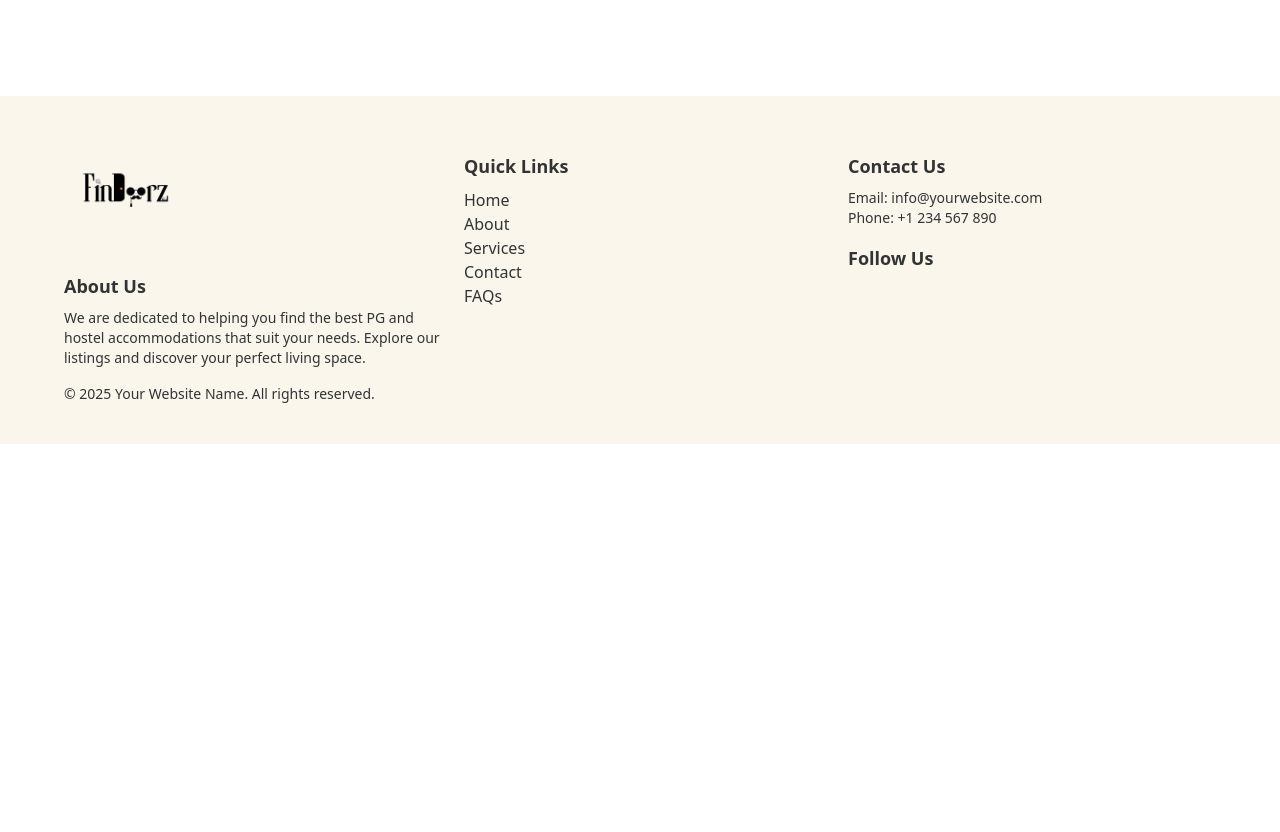
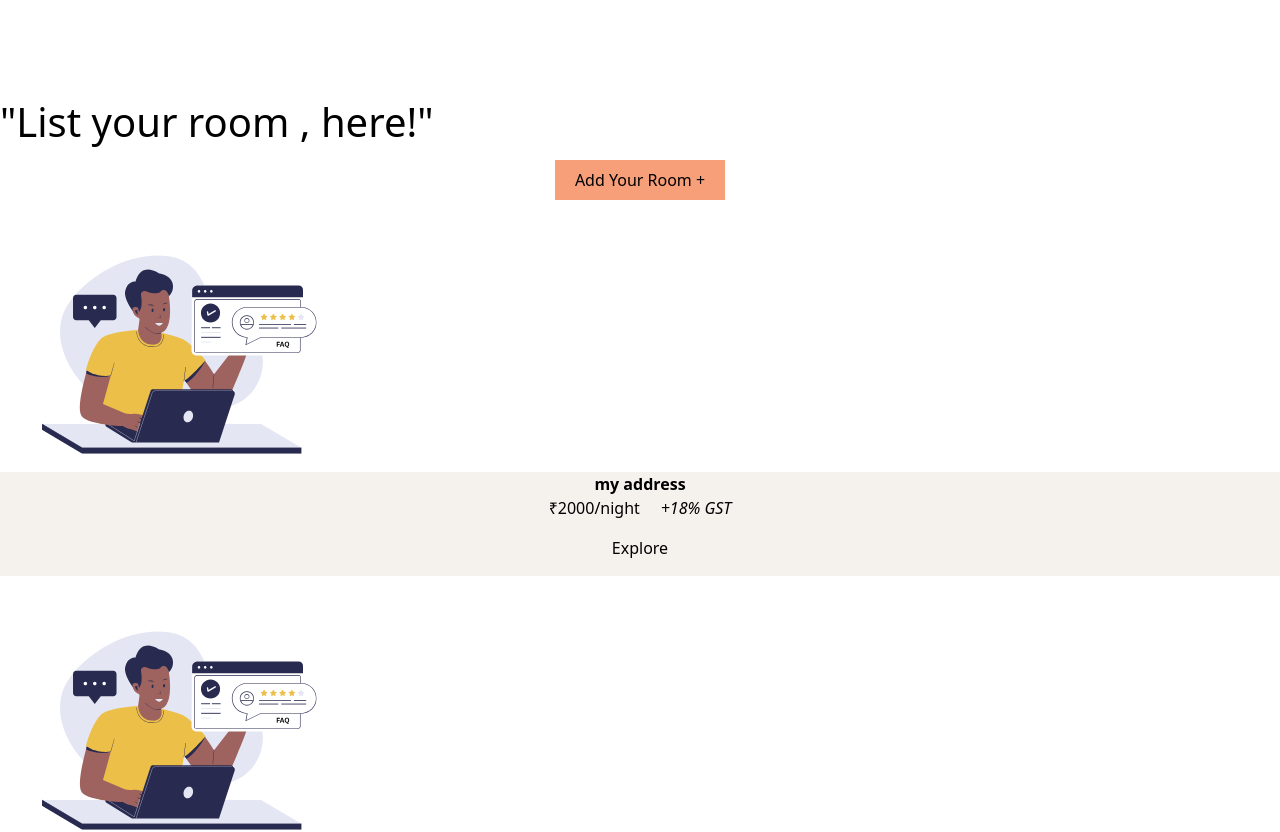
Before and after one commit to VikasPatel2004/Findoorzz, a React (Vite) app in the folder frontend/: page /Landlord in a window 1280 px wide. Shown: the top 832 px of the page. Before the commit the page ends 800 px from the top, so only its background shows below. Built offline with nearby package versions, Linux system fonts and the light colour scheme.

Commit message:
making of landlord

```diff
--- a/frontend/src/App.jsx
+++ b/frontend/src/App.jsx
@@ -6,6 +6,7 @@ import HomePage from "./pages/HomePage/HomePage";
 import Footer from './components/Footer';
 import PgPage from './pages/PG/PGPage';
 import FlatPage from './pages/Flat/FlatPage';
+import LandlordPage from './pages/PG/Landlord/LandlordPage';
 
 function App() {
   return (
@@ -15,6 +16,7 @@ function App() {
         <Route path="/" element={<HomePage />} />
         <Route path="/PG" element={<PgPage/>} />
         <Route path="/Flat" element={<FlatPage/>} />
+        <Route path="/Landlord" element={<LandlordPage/>} />
       </Routes>
       <Footer />
     </BrowserRouter>
--- /dev/null
+++ b/frontend/src/components/PGComponents/LandLordComponent/MyListings.jsx
@@ -0,0 +1,49 @@
+import React from 'react';
+import { useNavigate } from 'react-router-dom';
+import PGListings from "../../../assets/FAQ.svg";
+
+function MyListings() {
+    const navigate = useNavigate();
+
+    // Navigate to the Landlord route
+    const handleNewClick = () => {
+        navigate('/PGLandlordFormHome'); // Navigate to the Landlord route
+    };
+
+    // Navigate to the Renter route
+    const handleButtonClick = () => {
+        navigate('/PgListingHome'); // Navigate to the Renter route
+    };
+
+    return (
+        <div className="container text-center pt-5">
+            <div className="hero d-flex justify-content-between align-items-center">
+                <h1 className='text-left py-2' style={{ fontSize: '2.5rem' }}>
+                    "List your <span className='text-warning' style={{ fontSize: '2.5rem' }}>room </span>, here!"
+                </h1>
+                <button type="button" className="btn px-5 py-2" style={{backgroundColor:"#F79F79"}} onClick={handleNewClick}>Add Your Room +</button>
+            </div>
+            <div className="row py-4">
+                {Array(8).fill().map((_, index) => ( // Example to create multiple cards
+                    <div className="col-4 py-4" key={index}>
+                        <div className="card listing-card">
+                            <img src={PGListings} className="card-img-top" alt="listing" style={{ height: '15rem' }} />
+                            <div className="card-body text-center" style={{ backgroundColor: "#F5F1ED" }}>
+                                <p className="card-text text-center">
+                                    <div><b>my address</b></div>
+                                    <div>
+                                        &#8377;2000/night
+                                        <i className="Tax-info"> &nbsp; &nbsp; +18% GST</i>
+                                    </div>
+                                </p>
+                                <button type="button" className="btn btn-warning px-5 py-2 mx-5 my-2" onClick={handleButtonClick}>Explore</button>
+                            </div>
+                        </div>
+                    </div>
+                ))}
+            </div>
+        </div>
+    );
+}
+
+export default MyListings;
--- a/frontend/src/components/PGComponents/PGCard.jsx
+++ b/frontend/src/components/PGComponents/PGCard.jsx
@@ -51,7 +51,7 @@ export default function PGcard() {
             />
           </div>
           <h3 className="text-stone-500 font-extrabold mb-4 text-3xl">Landlord</h3>
-          <button className="px-8 py-3 bg-amber-200 text-black font-semibold rounded-md hover:bg-amber-100 transition">
+          <button className="px-8 py-3 bg-amber-200 text-black font-semibold rounded-md hover:bg-amber-100 transition" >
             Explore
           </button>
         </div>
--- /dev/null
+++ b/frontend/src/pages/PG/Landlord/LandlordPage.jsx
@@ -0,0 +1,12 @@
+import React from 'react';
+import MyListings from '../../../components/PGComponents/LandLordComponent/MyListings';
+
+function LandlordPage() {
+    return (
+        <>
+        <MyListings />
+        </>
+     );
+}
+
+export default LandlordPage;
```
Also changed, not shown: frontend/src/components/PGComponents/LandLordComponent/Help.jsx (added), frontend/src/components/PGComponents/LandLordComponent/PGListingForm.jsx (added), frontend/src/pages/PG/Landlord/PGListingForm.jsx (deleted), frontend/src/pages/PG/Landlord/Profile.jsx (deleted).
